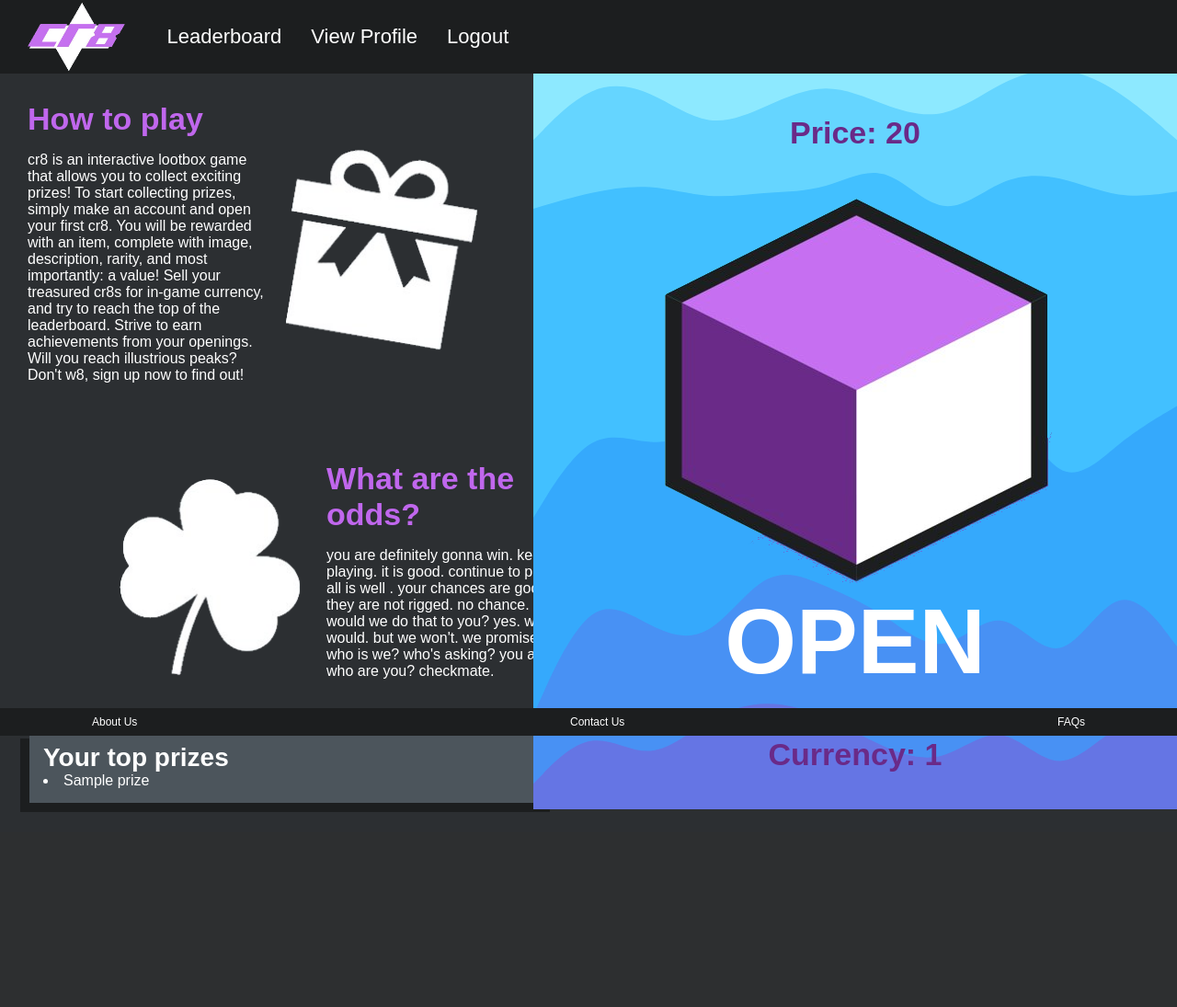
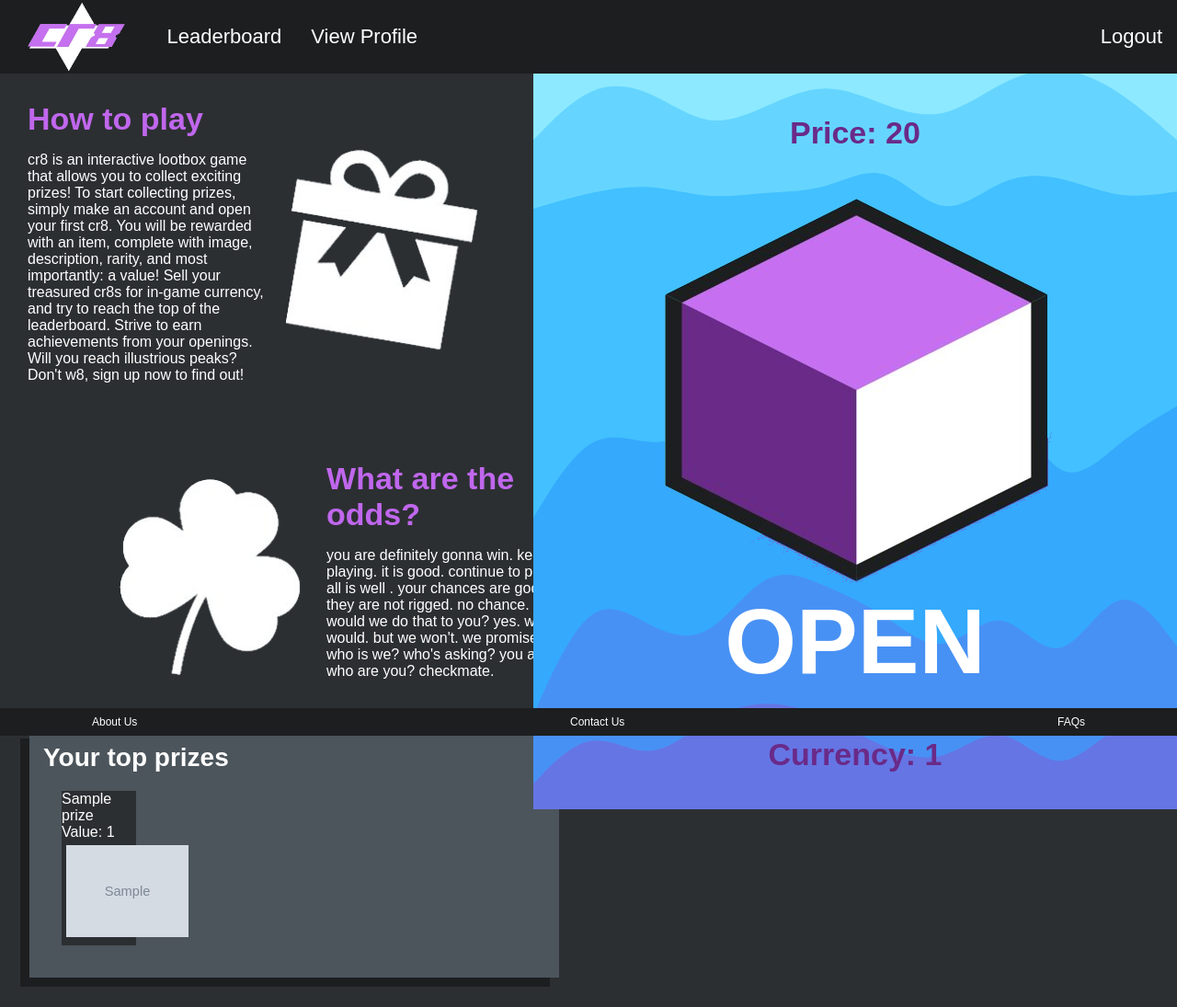
Before and after one commit to LorneBarnaby/WAD2-Team-2D, a Django app: page / in a window 1280 px wide. Shown: the whole page at 92% size. Before the commit the page ends 883 px from the top, so only its background shows below. Run offline with Django 3.2, Linux system fonts and the light colour scheme; a user stored in the database is signed in; tables that the repository leaves empty hold one stand-in row (values such as "Sample post"); grey boxes marked "Sample" are stand-in pictures; some libraries are stand-ins or nearby versions.

Commit message:
index view complete (with formatted list of top prizes)

```diff
--- a/CR8/views.py
+++ b/CR8/views.py
@@ -21,7 +21,7 @@ def index(request):
 
     try:
         user_profile = UserProfile.objects.get(user__username=request.user)
-        user_prize_list = Prize.objects.filter(userprofile=user_profile).order_by('-prizeValue')[:5]
+        user_prize_list = Prize.objects.filter(userprofile=user_profile).order_by('-prizeValue')[:6]
         user_currency = user_profile.currency
         context_dict['user_profile'] = user_profile
         context_dict['user_prize_list'] = user_prize_list
--- a/static/css/style.css
+++ b/static/css/style.css
@@ -17,25 +17,27 @@ body {
     color: white;
 }
 
-h4{
+h4 {
     font-size: 34px;
     color: #6a2a88;
 }
-h5{
+
+h5 {
     font-size: 100px;
-    margin:0;
+    margin: 0;
 }
-h2{
+
+h2 {
     color: #c067ed;
     font-size: 34px;
     margin: 0;
-    padding:0;
+    padding: 0;
 }
 
-h3{
-    font-size:28px;
-    margin:0;
-    padding:0;
+h3 {
+    font-size: 28px;
+    margin: 0;
+    padding: 0;
 }
 
 
@@ -97,8 +99,9 @@ h3{
     font-size: 12px;
     color: white;
 }
-.centre{
-    position:relative;
+
+.centre {
+    position: relative;
     display: block;
     margin-left: auto;
     margin-right: auto;
@@ -126,14 +129,14 @@ h3{
     background-size: cover;
     background-image: url('stacked-waves1.svg');
 
-    display:flex;
+    display: flex;
     justify-content: center;
 
 }
 
-#right_half_container{
-    height:500px;
-    width:700px;
+#right_half_container {
+    height: 500px;
+    width: 700px;
 
     display: flex;
     flex-direction: column;
@@ -141,49 +144,76 @@ h3{
     align-items: center;
 }
 
-.infobox{
+.infobox {
     width: 80%;
     margin: 30px;
 }
 
-.wrapper{
-    display:flex;
+.wrapper {
+    display: flex;
     justify-content: left;
     align-items: center;
 
 }
 
-.infobox img{
-    height:230px;
-    width:auto;
+.infobox img {
+    height: 230px;
+    width: auto;
     padding: 20px;
 }
 
-.contentbox{
+.contentbox {
     background-color: #4c555c;
     margin: 5%;
     box-shadow: #1c1e1f -10px 10px;
-    width:90%;
+    width: 90%;
 }
 
+#prize_list {
+    width: 40%;
+    /*min-height: 250px;*/
+    /*border: 1px solid #000;*/
+    background-color: #2c2f32;
+    display: inline-block;
+    margin: 20px;
 
-.left{
-    float:left;
+
 }
 
-.right{
-    float:right;
+#prize_list img{
+    height:100px;
+    width:auto;
+    padding:5px;
 }
-.bottom{
-    display:flex;
+
+/*#prize_list{*/
+/*    align-items: center;*/
+/*    columns: 2;*/
+/*}*/
+
+/*#prize_list img{*/
+/*    height:100px;*/
+/*    width:auto;*/
+/*}*/
+
+.left {
+    float: left;
+}
+
+.right {
+    float: right;
+}
+
+.bottom {
+    display: flex;
     align-items: flex-end;
 
 }
 
-#cr8-box{
+#cr8-box {
     max-width: 100%;
     height: auto;
-    width: auto\9;
+    width: auto \9;
 }
 
 /*.wrapper{*/
--- a/templates/cr8/base.html
+++ b/templates/cr8/base.html
@@ -19,7 +19,9 @@
     <a href="{% url 'cr8:leaderboard' %}">Leaderboard</a>
     {% if user.is_authenticated %}
         <a href="{% url 'cr8:profile' user|get_slug %}">View Profile</a>
-        <a href="{% url 'cr8:logout' %}">Logout</a>
+        <div class="login-container">
+            <a href="{% url 'cr8:logout' %}">Logout</a>
+        </div>
     {% else %}
         <div class="login-container">
             <a href="{% url 'cr8:login' %}" id="loginbtn">Login</a>
--- a/templates/cr8/index.html
+++ b/templates/cr8/index.html
@@ -52,8 +52,10 @@
                 {% if user.is_authenticated %}
                     {% if user_prize_list %}
                         {% for prize in user_prize_list %}
-                            {#                            need to add images, and css for positioning prizes#}
-                            <li>{{ prize.prizeName }}</li>
+                            <li id="prize_list">
+                                <div>{{ prize.prizeName }}</div>
+                                <div>Value: {{  prize.prizeValue }}</div>
+                            <img src="{{ prize.prizeImage.url }}" alt="Prize image"></li>
                         {% endfor %}
                     {% else %}
                         <p>Start buying cr8's to earn prizes!</p>
```
